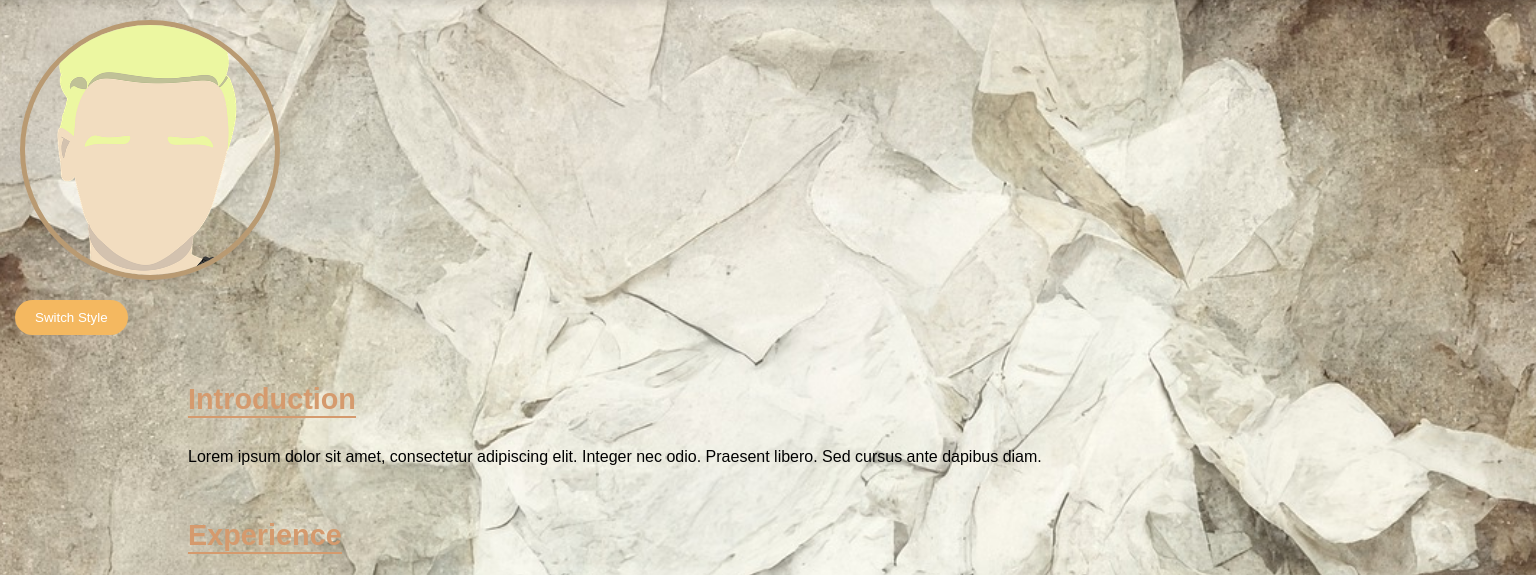
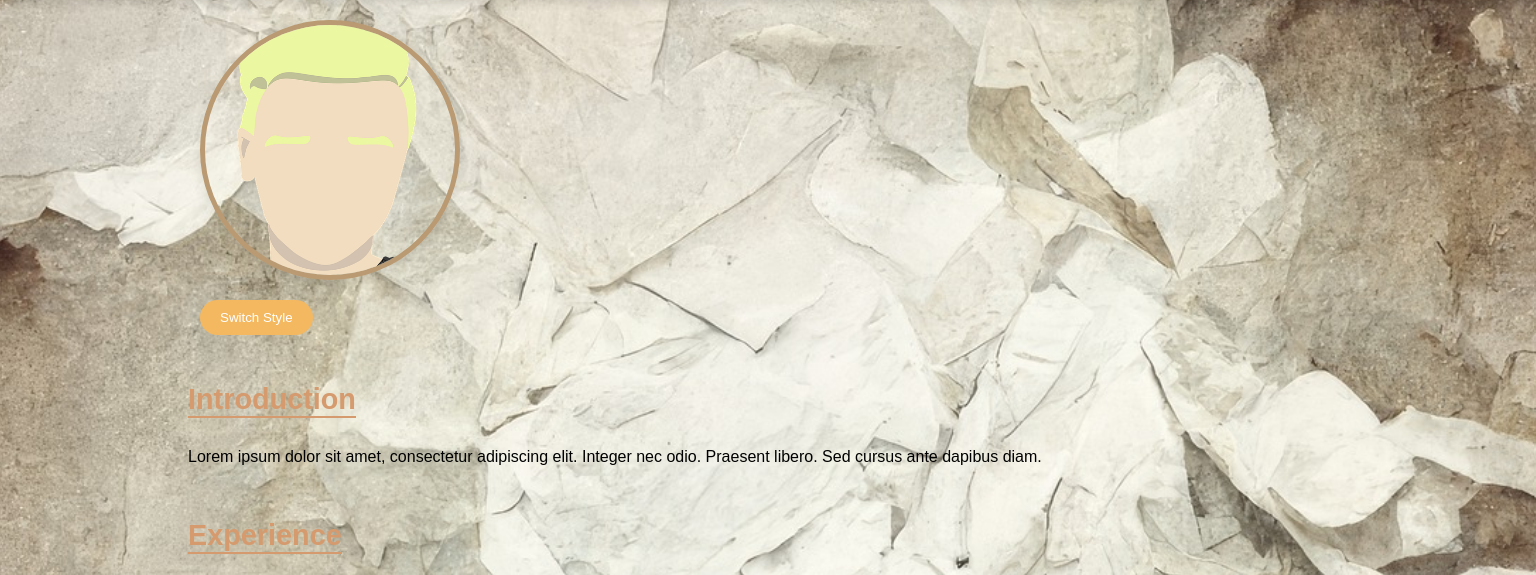
Before and after one commit to HzHeorhii1/ai1-lab, a PHP site: page / in a window 1536 px wide. Shown: the part 180-755 px from the top of the page. Run offline with PHP 8.4, Linux system fonts and the light colour scheme.

Commit message:
added some small improvements

```diff
--- a/lab-a/index.html
+++ b/lab-a/index.html
@@ -205,9 +205,6 @@
 
             <button type="submit">Submit</button>
         </form>
-
-        <!-- Link lj syij] cnhsyrb -->
-        <p><a href="duplicate.html" class="duplicate-link">View Duplicate of this Page</a></p>
     </main>
 </div>
 
--- a/lab-a/index1.css
+++ b/lab-a/index1.css
@@ -43,7 +43,7 @@ body {
 /* Image */
 .image-container {
     margin-top: 20px;
-    margin-left: 20px;
+    margin-left: 90px;
     display: flex;
     justify-content: left;
 }
@@ -60,7 +60,7 @@ body {
 /* Switcher Button */
 .switcher {
     margin-top: 20px;
-    margin-left: 15px;
+    margin-left: 90px;
 }
 
 .switcher button {
@@ -198,6 +198,14 @@ body {
     .experience-table, .skills-table {
         font-size: 1rem;
     }
+
+    .image-container {
+        margin-left: 200px; /* Increased margin for larger screens */
+    }
+
+    .switcher {
+        margin-left: 200px;
+    }
 }
 
 /* Responsive styles for mobile screens (375px) */
@@ -227,6 +235,15 @@ body {
         font-size: 0.8rem;
     }
 
+    .image-container {
+        margin-left: 10px; /* Reduce margin for smaller screens */
+        margin-top: 10px; /* Reduce top margin */
+    }
+
+    .switcher {
+        margin-left: 10px; /* Reduce margin for smaller screens */
+    }
+
     .contact-form input, .contact-form textarea {
         padding: 8px;
     }
```
